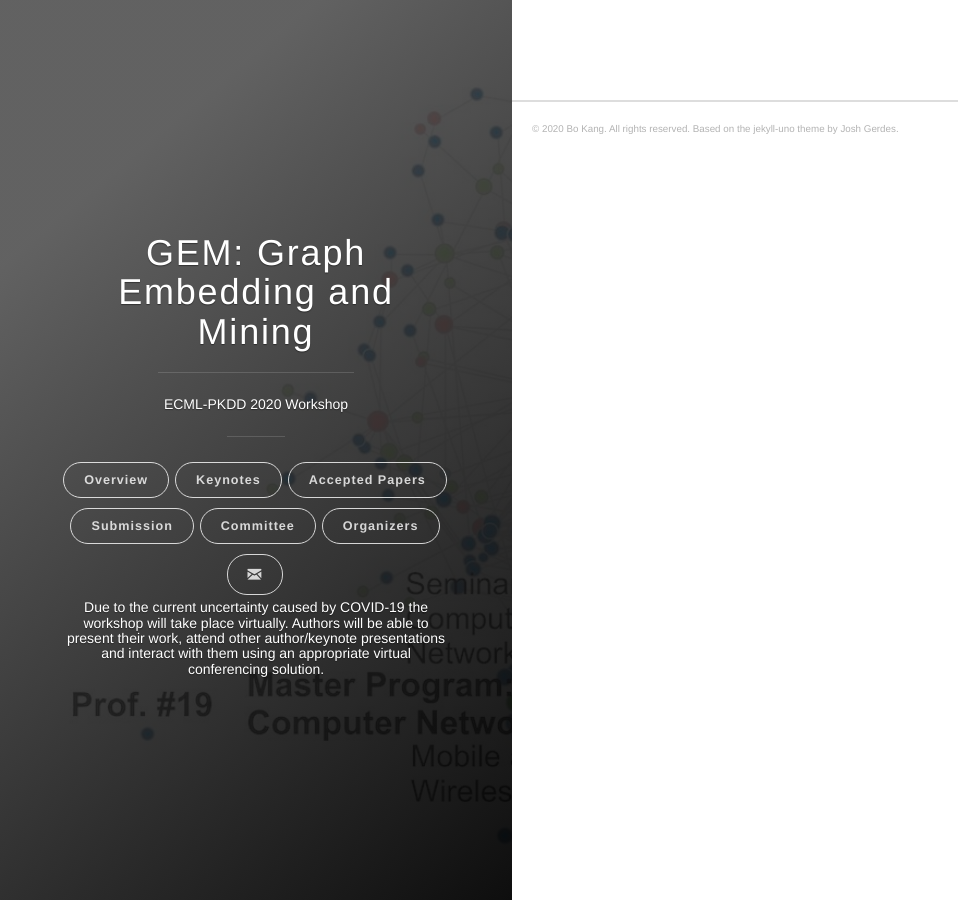
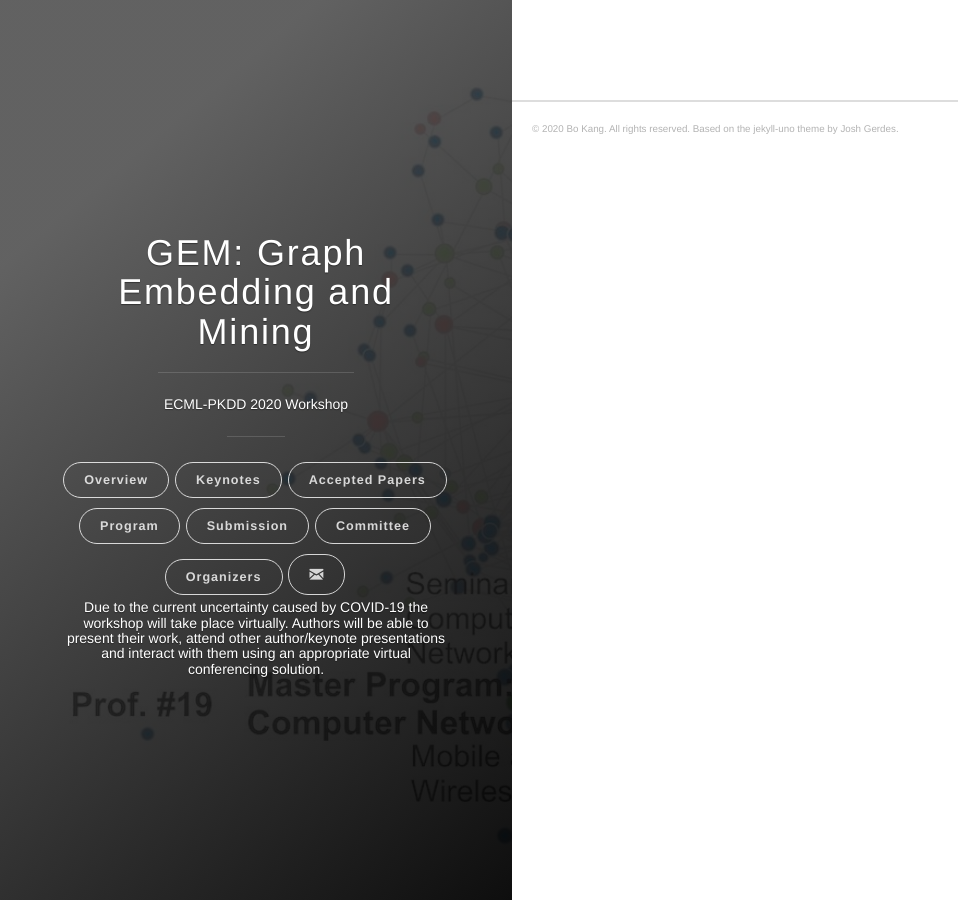
Before and after one commit to gem-ecmlpkdd/gem-ecmlpkdd.github.io, a Jekyll site: the page built from index.html, in a window 1280 px wide. Shown: the whole page, without its empty margins (0-958 px from the left). Built offline with Jekyll 4.4.1, drawn with Linux system fonts in a browser that asks for light colours.

Commit message:
make program page visible.

```diff
--- a/_includes/header.html
+++ b/_includes/header.html
@@ -22,6 +22,7 @@
               <li class="navigation__item"><a href="{{ site.baseurl }}/overview" title="{{ site.title }} Overview" class="blog-button">Overview</a></li>
               <li class="navigation__item"><a href="{{ site.baseurl }}/keynotes" title="{{ site.title }} Keynotes" class="blog-button">Keynotes</a></li>
               <li class="navigation__item"><a href="{{ site.baseurl }}/papers" title="{{ site.title }} Papers" class="blog-button">Accepted Papers</a></li>
+              <li class="navigation__item"><a href="{{ site.baseurl }}/program" title="{{ site.title }} Program" class="blog-button">Program</a></li>
               <li class="navigation__item"><a href="{{ site.baseurl }}/submission" title="{{ site.title }} Submission" class="blog-button">Submission</a></li>
               <li class="navigation__item"><a href="{{ site.baseurl }}/committee" title="{{ site.title }} Committee" class="blog-button">Committee</a></li>
               <li class="navigation__item"><a href="{{ site.baseurl }}/organizers" title="{{ site.title }} Organizers" class="blog-button">Organizers</a></li>
```
